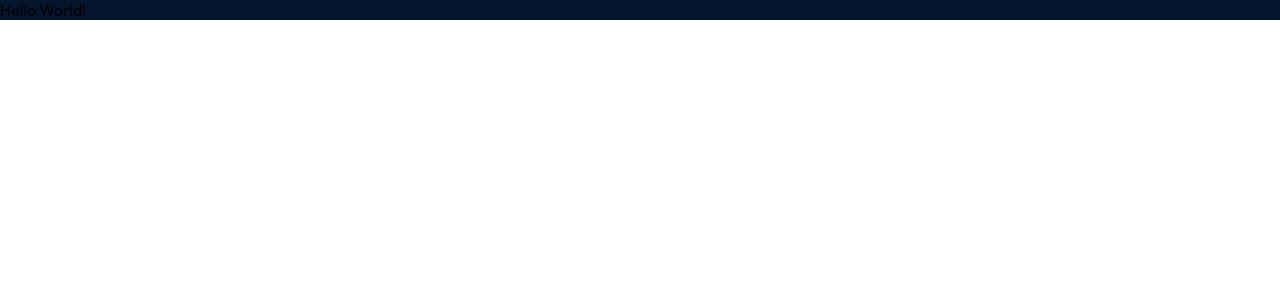
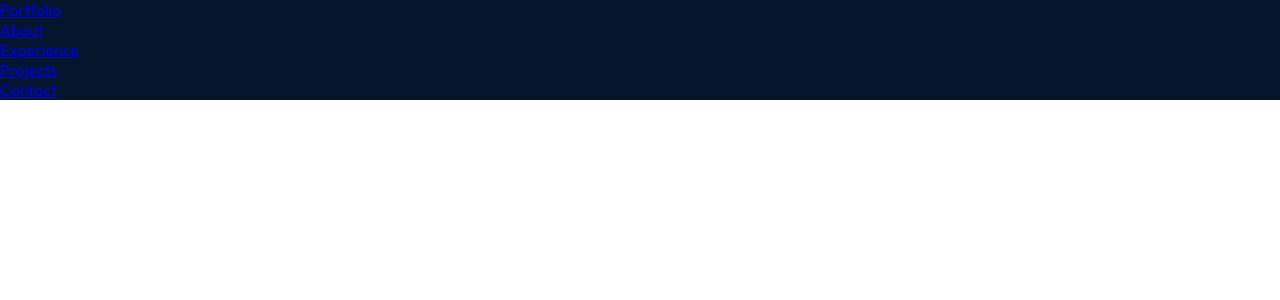
Before and after one commit to huyhai1994/my-portfolio-react, a React (Vite) app: page / in a window 1280 px wide. Shown: the top 300 px of the page. Built offline with nearby package versions, Linux system fonts and the light colour scheme.

Commit message:
basic navbar structure (no css)

```diff
--- a/index.html
+++ b/index.html
@@ -2,6 +2,7 @@
 <html lang="en">
 <head>
     <meta charset="UTF-8"/>
+    <link rel="icon" type="image/png" href="/favicon.ico"/>
     <meta name="viewport" content="width=device-width, initial-scale=1.0"/>
     <title>My Portfolio</title>
 </head>
--- a/src/App.jsx
+++ b/src/App.jsx
@@ -1,11 +1,12 @@
 import styles from './App.module.css'
 import '@fontsource/outfit'
 import '@fontsource/roboto'
+import Navbar from "./components/Navbar/Navbar.jsx";
 
 function App() {
 
     return (<div className={styles.App}>
-        Hello World!
+        <Navbar/>
     </div>)
 }
 
--- a/src/App.module.css
+++ b/src/App.module.css
@@ -4,4 +4,5 @@
     background-color: var(--color-bg);
     width: 100%;
     height: 100%;
+    color: white;
 }
--- /dev/null
+++ b/src/components/Navbar/Navbar.jsx
@@ -0,0 +1,23 @@
+import React from 'react'
+
+const Navbar = () => {
+    return (<nav>
+        <a href="/">Portfolio</a>
+        <div>
+            <ul>
+                <li><a href="#about">About</a></li>
+            </ul>
+            <ul>
+                <li><a href="#experience">Experience</a></li>
+            </ul>
+            <ul>
+                <li><a href="#project">Projects</a></li>
+            </ul>
+            <ul>
+                <li><a href="#contact">Contact</a></li>
+            </ul>
+
+        </div>
+    </nav>)
+}
+export default Navbar
--- /dev/null
+++ b/src/utils.js
@@ -0,0 +1,5 @@
+export const getImageUrl = (path) => {
+    /*TODO: dynamically import image to our components*/
+    /*TODO: In summary, this function helps in dynamically generating the full URL for an image located in the assets directory based on the provided path.*/
+    return new URL(`assets/${path}`, import.meta.url).href;
+}
```
Also changed, not shown: src/components/Navbar/Navbar.module.css (added), 1 other file (tests, documents, lock files or other folders).
